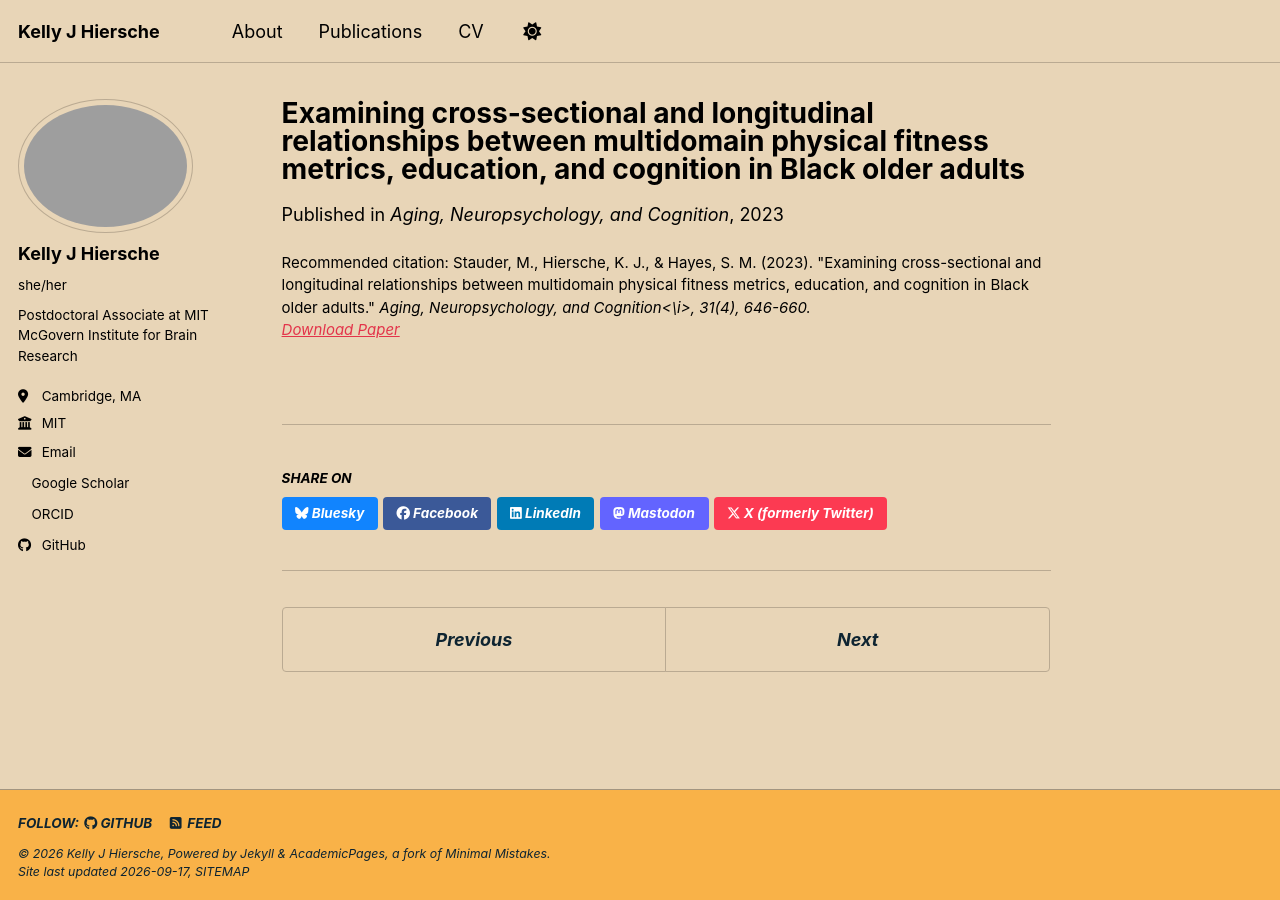
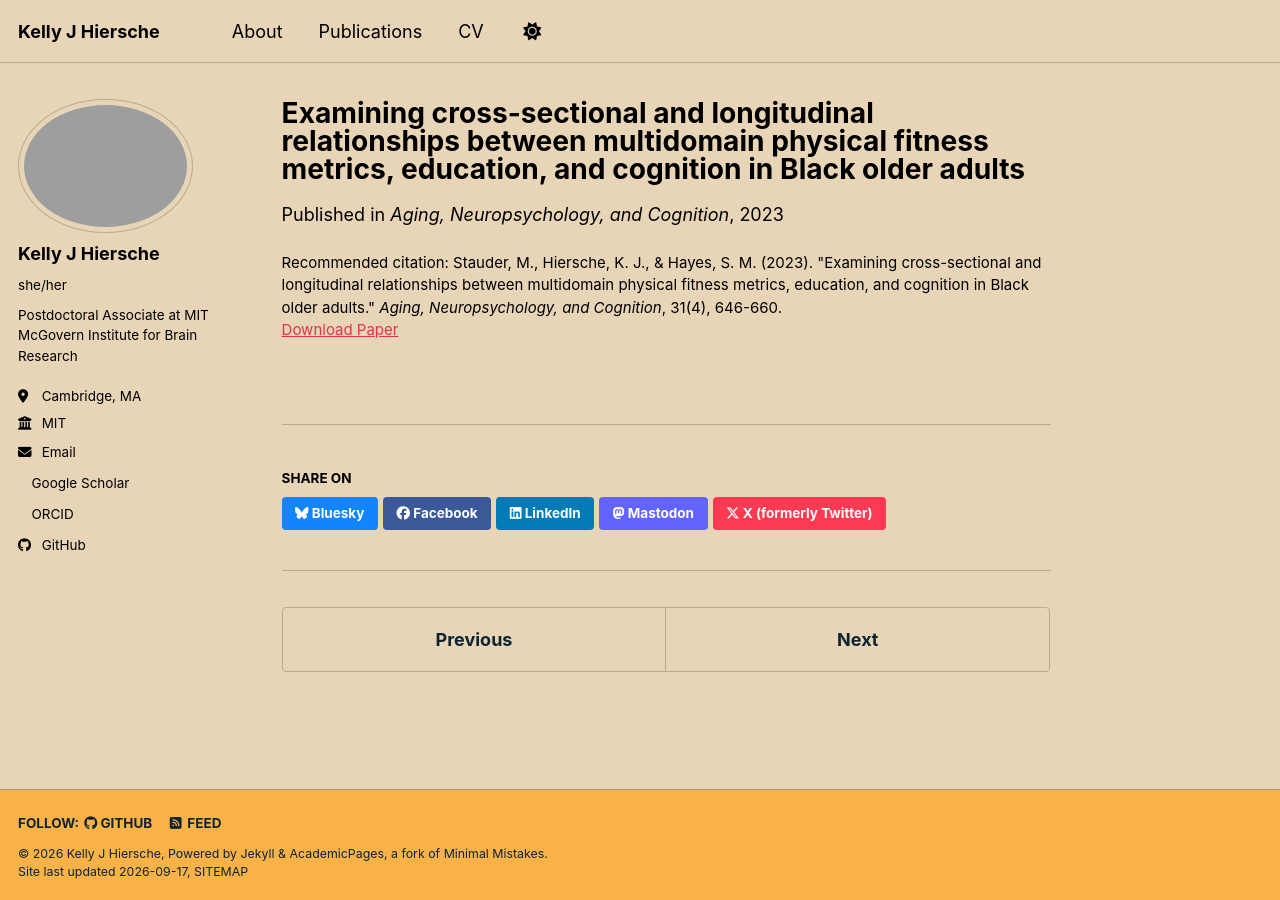
Before and after one commit to kellyjhiersche/kellyjhiersche.github.io, a Jekyll site: the page built from _publications/2023-03-13-PhysicalFitness-BOA.md, in a window 1280 px wide. Built offline with Jekyll 4.4.1, drawn with Linux system fonts in a browser that asks for light colours; a style sheet for code colours, icons or effects is not loaded.

```diff
--- a/_publications/2023-03-13-PhysicalFitness-BOA.md
+++ b/_publications/2023-03-13-PhysicalFitness-BOA.md
@@ -6,5 +6,5 @@ permalink: /publication/2023-03-13-PhysicalFitness-BOA
 date: 2023-03-13
 paperurl: 'https://www.tandfonline.com/doi/abs/10.1080/13825585.2023.2225848'
 venue: 'Aging, Neuropsychology, and Cognition'
-citation: 'Stauder, M., Hiersche, K. J., & Hayes, S. M. (2023).  &quot;Examining cross-sectional and longitudinal relationships between multidomain physical fitness metrics, education, and cognition in Black older adults.&quot; <i>Aging, Neuropsychology, and Cognition<\i>, 31(4), 646-660.'
+citation: 'Stauder, M., Hiersche, K. J., & Hayes, S. M. (2023).  &quot;Examining cross-sectional and longitudinal relationships between multidomain physical fitness metrics, education, and cognition in Black older adults.&quot; <i>Aging, Neuropsychology, and Cognition</i>, 31(4), 646-660.'
 ---
```
